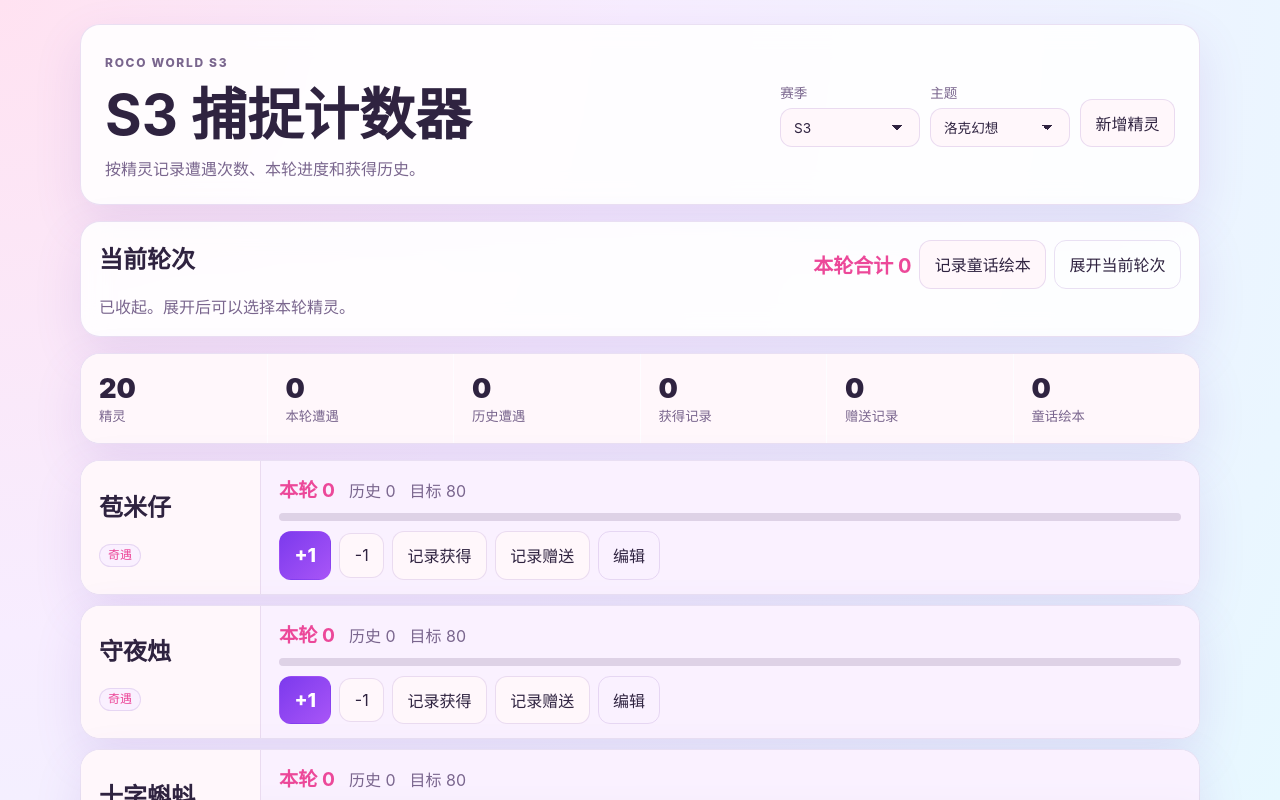
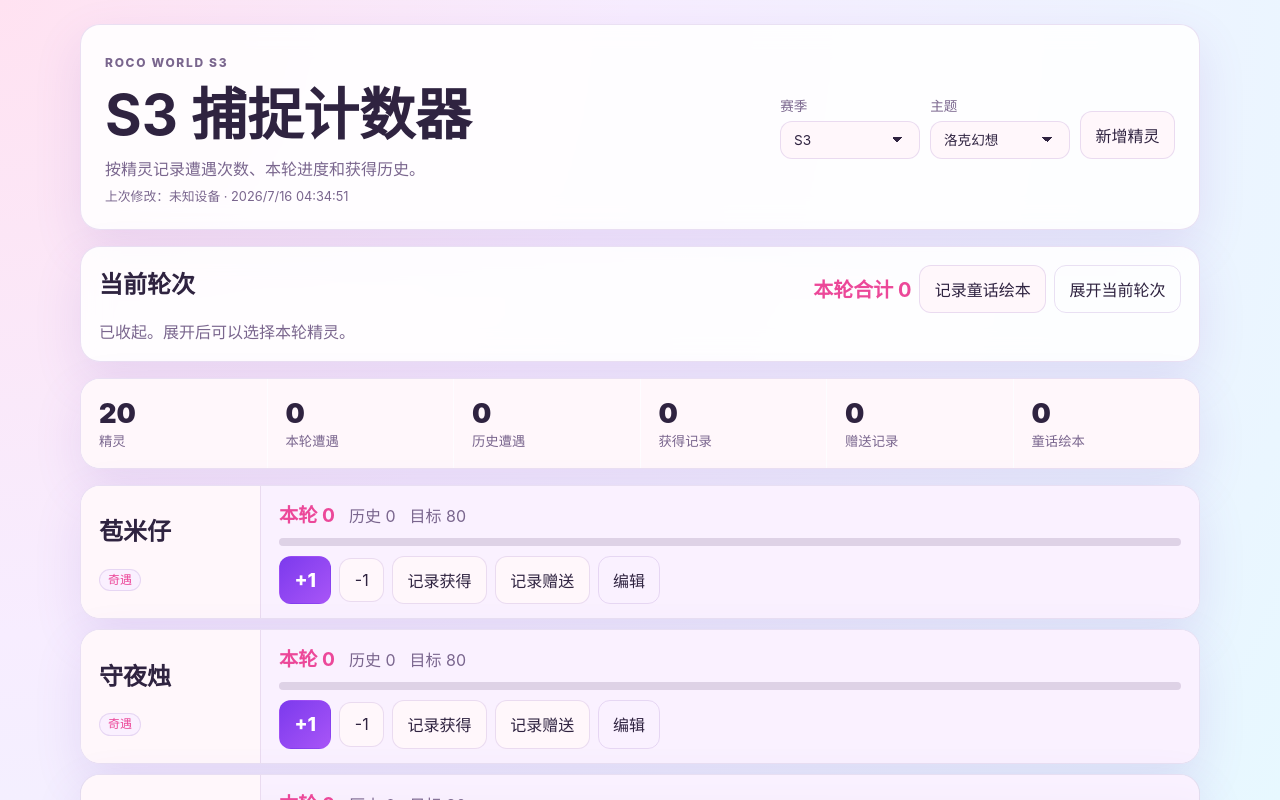
Before and after one commit to 2321Robin/count, a React (Vite) app: page / in a window 1280 px wide. Shown: the top 800 px of the page. Built offline with nearby package versions, Linux system fonts and the light colour scheme.

Commit message:
feat: 页面顶部显示最后修改时间与设备

```diff
--- a/src/App.tsx
+++ b/src/App.tsx
@@ -11,6 +11,8 @@ import { HistoryList } from "./components/HistoryList";
 import { RecordDialog } from "./components/RecordDialog";
 import { addCreature, calculateStats, decrementEncounter, getCurrentRoundTarget, incrementEncounter, recordAcquisition, recordFairyTaleBook, recordGiftedCapture, removeCreature, resetCurrentRoundCounts, setCurrentRoundTarget, setCurrentRoundTargets, startNewRound, updateCreature } from "./domain/counter";
 import { createDefaultData } from "./domain/defaultData";
+import { formatMetaStamp } from "./domain/dateTime";
+import { detectDeviceKind } from "./domain/device";
 import { exportAppData, parseImportedData } from "./domain/importExport";
 import { DEFAULT_SEASON_ID, getAvailableSeasonIds, getSeasonConfig, isSeasonId, SELECTED_SEASON_KEY } from "./domain/seasons";
 import type { SeasonId } from "./domain/seasons";
@@ -160,7 +162,9 @@ export default function App() {
   }, [data, syncConfig, hydrationRevision, seasonId]);
 
   function apply(next: AppData) {
-    setData(next);
+    // 所有用户修改（+1/-1、记录、编辑、导入、清空、重置）统一在此打点；
+    // 拉取云端/水合/切赛季走 setData，不经过这里，因此不会覆盖云端或本地已有的 meta。
+    setData({ ...next, meta: { lastModifiedAt: new Date().toISOString(), lastModifiedBy: detectDeviceKind() } });
     setMessage("");
   }
 
@@ -342,6 +346,7 @@ export default function App() {
           <p className="eyebrow">{season.eyebrow}</p>
           <h1>{season.title}</h1>
           <p>{season.description}</p>
+          <p className="lastModified">上次修改：{formatMetaStamp(data.meta.lastModifiedAt, data.meta.lastModifiedBy)}</p>
         </div>
         <div className="heroActions">
           <label className="seasonPicker">赛季
--- a/src/domain/dateTime.ts
+++ b/src/domain/dateTime.ts
@@ -1,3 +1,5 @@
+import type { DeviceKind } from "./device";
+
 export function formatDateTimeInput(date = new Date()): string {
   const year = date.getFullYear();
   const month = String(date.getMonth() + 1).padStart(2, "0");
@@ -17,3 +19,20 @@ export function normalizeRecordDate(value: string): string {
 export function formatRecordDate(value: string): string {
   return normalizeRecordDate(value).replace("T", " ");
 }
+
+export const DEVICE_LABELS: Record<DeviceKind, string> = {
+  computer: "电脑",
+  phone: "手机",
+  tablet: "平板",
+  unknown: "未知设备",
+};
+
+/**
+ * 记录/数据的修改时间与设备展示文案。旧数据无 updatedAt 时返回 null（调用方不渲染）；
+ * 有时间但缺设备信息时显示"未知设备"。时间显示格式与 DataManager 的"上次同步"一致。
+ */
+export function formatMetaStamp(updatedAt: string | undefined, updatedBy: DeviceKind | undefined): string | null {
+  if (!updatedAt) return null;
+  const device = updatedBy ? DEVICE_LABELS[updatedBy] : "未知设备";
+  return `${device} · ${new Date(updatedAt).toLocaleString("zh-CN", { hour12: false })}`;
+}
--- a/src/styles.css
+++ b/src/styles.css
@@ -146,6 +146,7 @@ select { appearance: none; border: 1px solid var(--border); border-radius: 12px;
 .themePicker, .seasonPicker { display: grid; gap: 6px; color: var(--muted); font-size: 0.85rem; }
 .themePicker select, .seasonPicker select { min-width: 8.75rem; }
 .eyebrow { color: var(--accent); text-transform: uppercase; letter-spacing: 0.14em; font-size: 0.75rem; font-weight: 800; }
+.lastModified { margin-top: 0.5rem; font-size: 0.8rem; }
 
 .stats { display: grid; grid-template-columns: repeat(6, 1fr); gap: 1px; overflow: hidden; margin-bottom: 16px; }
 .stats div { padding: 18px; background: var(--surface-strong); }
```
Also changed, not shown: 1 other file (tests, documents, lock files or other folders).
